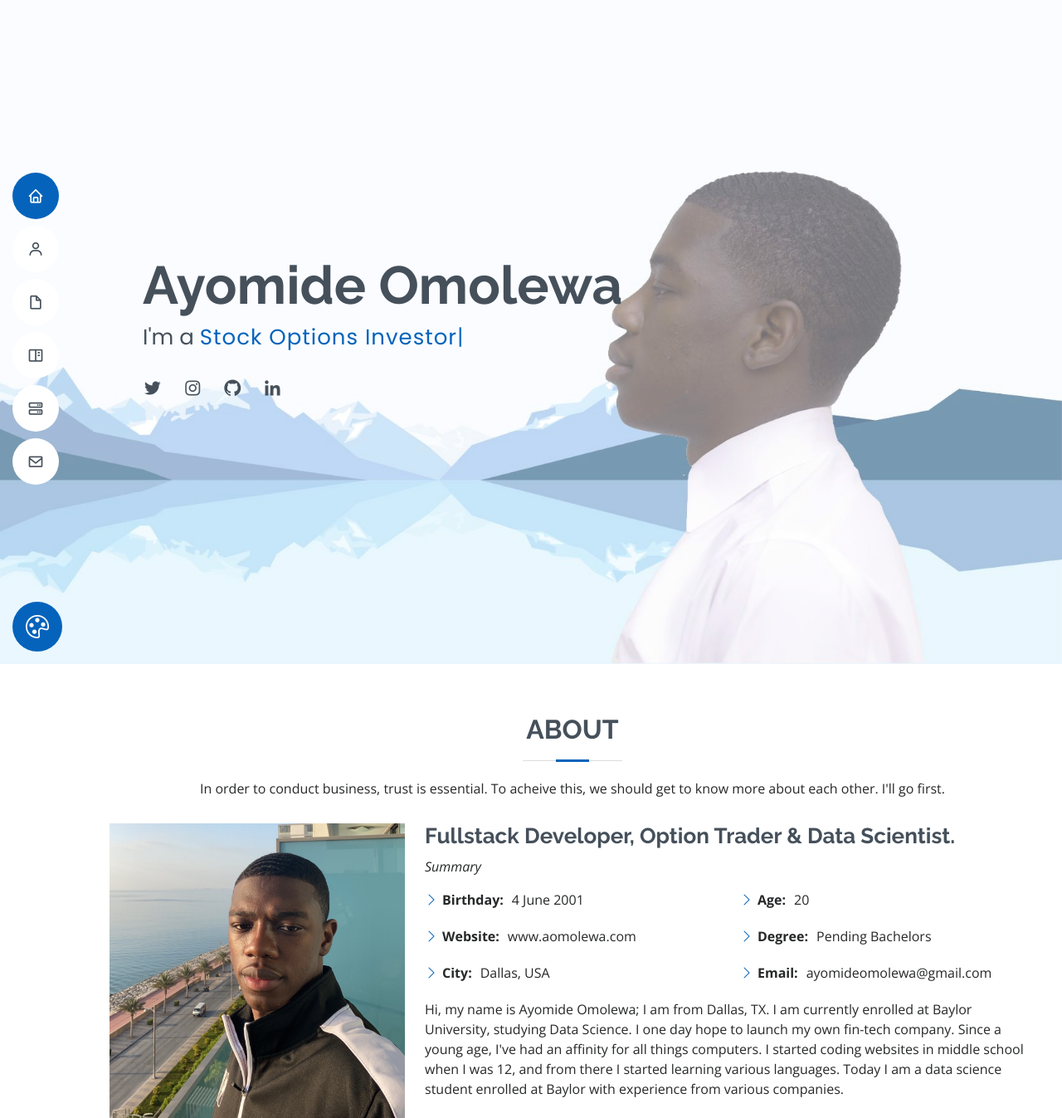
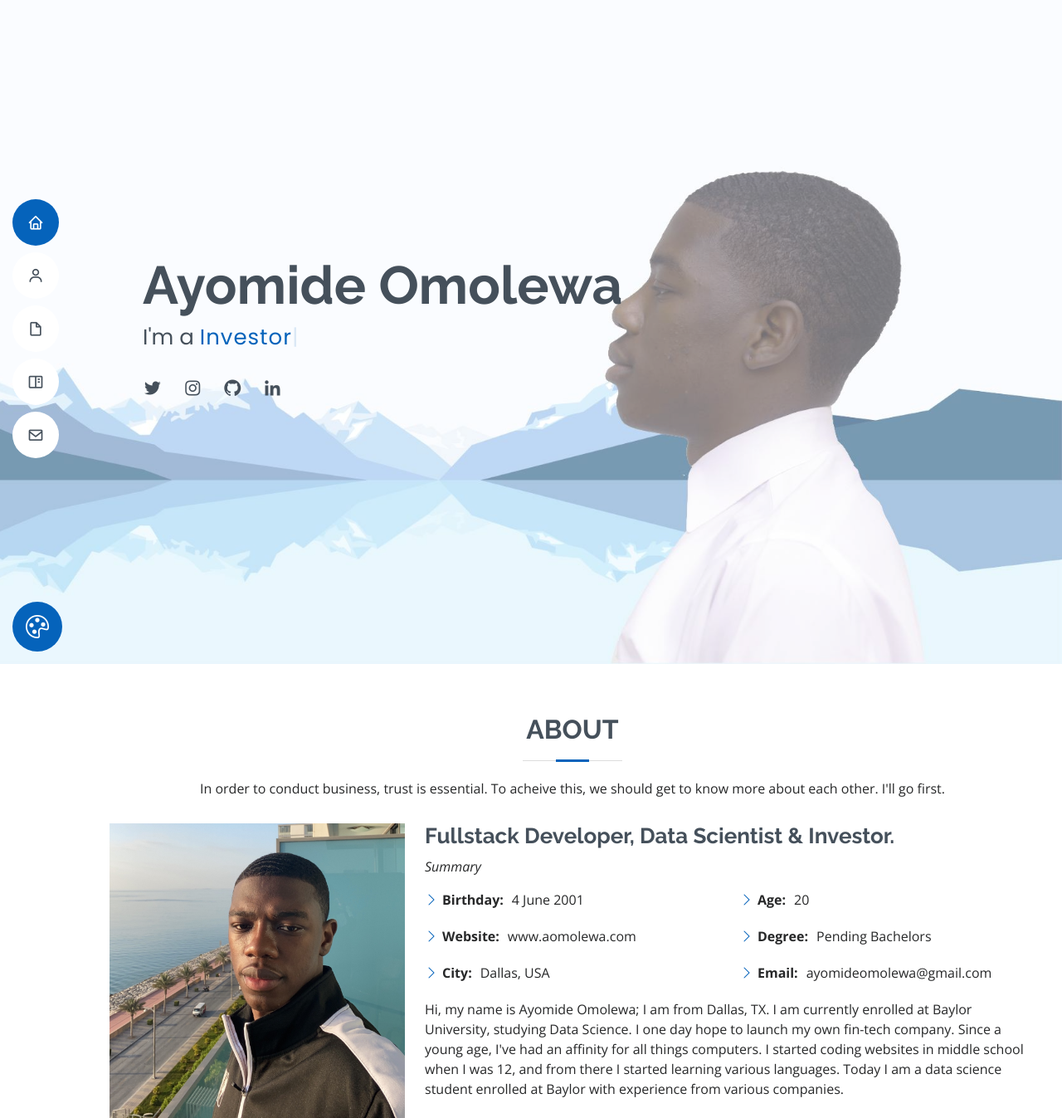
Before and after one commit to ayomide321/portfolio-omolewa, a Flask app: template templates/index.html in a window 1280 px wide. Shown: the top 1347 px of the page at 83% size. Run offline with Flask 2, Linux system fonts and the light colour scheme; the template is opened without the code that fills it, so the values that code supplies are empty; some libraries are stand-ins or nearby versions.

Commit message:
update to fix twitter handle and remove unecessary menu link

```diff
--- a/templates/index.html
+++ b/templates/index.html
@@ -43,7 +43,7 @@
         <li><a href="#about" class="nav-link scrollto"><i class="bx bx-user"></i> <span>About</span></a></li>
         <li><a href="#resume" class="nav-link scrollto"><i class="bx bx-file-blank"></i> <span>Resume</span></a></li>
         <li><a href="#portfolio" class="nav-link scrollto"><i class="bx bx-book-content"></i> <span>Portfolio</span></a></li>
-        <li><a href="#services" class="nav-link scrollto"><i class="bx bx-server"></i> <span>Services</span></a></li>
+        <!--<li><a href="#services" class="nav-link scrollto"><i class="bx bx-server"></i> <span>Services</span></a></li>-->
         <li><a href="#contact" class="nav-link scrollto"><i class="bx bx-envelope"></i> <span>Contact</span></a></li>
       </ul>
     </nav><!-- .nav-menu -->
@@ -54,9 +54,9 @@
   <section id="hero" class="d-flex flex-column justify-content-center">
     <div class="container" data-aos="zoom-in" data-aos-delay="100">
       <h1>Ayomide Omolewa</h1>
-      <p>I'm a <span class="typed" data-typed-items="Fullstack Developer,Stock Options Investor,Data Scientist"></span></p>
+      <p>I'm a <span class="typed" data-typed-items="Fullstack Developer,Investor,Data Scientist"></span></p>
       <div class="social-links">
-        <a href="https://www.twitter.com/juicegodayo" target="_blank" class="twitter"><i class="bx bxl-twitter"></i></a>
+        <a href="https://www.twitter.com/legit_ayo" target="_blank" class="twitter"><i class="bx bxl-twitter"></i></a>
         <a href="https://www.instagram.com/legit_ayo" target="_blank" class="instagram"><i class="bx bxl-instagram"></i></a>
         <a href="https://www.github.com/ayomide321 "  target="_blank" class="github"><i class="bx bxl-github"></i></a>
         <a href="https://www.linkedin.com/in/omolewa" target="_blank" class="linkedin"><i class="bx bxl-linkedin"></i></a>
@@ -80,7 +80,7 @@
             <img src="static/assets/img/profile-img.png" class="img-fluid" alt="">
           </div>
           <div class="col-lg-8 pt-4 pt-lg-0 content">
-            <h3>Fullstack Developer,  Option Trader &amp; Data Scientist.</h3>
+            <h3>Fullstack Developer, Data Scientist &amp; Investor.</h3>
             <p class="fst-italic">
               Summary
             </p>
@@ -806,7 +806,7 @@
         <h3>Ayomide Omolewa</h3>
         <p>Always taking the next step.</p>
       <div class="social-links">
-        <a href="https://www.twitter.com/juicegodayo" class="twitter"><i class="bx bxl-twitter"></i></a>
+        <a href="https://www.twitter.com/legit_ayo" class="twitter"><i class="bx bxl-twitter"></i></a>
         <a href="https://www.instagram.com/legit_ayo" class="instagram"><i class="bx bxl-instagram"></i></a>
         <a href="https://www.github.com/ayomide321" class="github"><i class="bx bxl-github"></i></a>
         <a href="https://www.linkedin.com/in/omolewa" class="linkedin"><i class="bx bxl-linkedin"></i></a>
```
